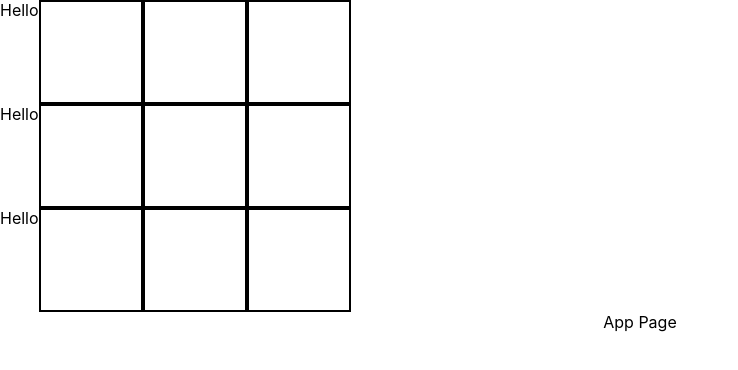
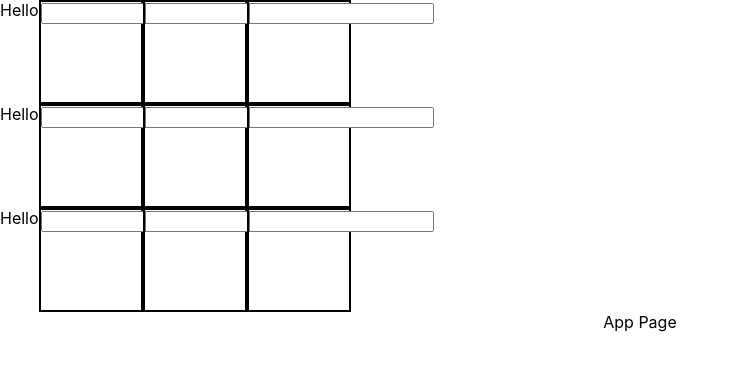
Before and after one commit to SchoolOfCode/noughts-and-crosses-plan-goyas-leanne-maria, a React (Create React App) app in the folder noughts-and-crosses/: page / in a window 1280 px wide. Shown: the top 370 px of the page, without its empty margins (0-738 px from the left). Built offline with nearby package versions, Linux system fonts and the light colour scheme.

Commit message:
square with input fieled

```diff
--- a/noughts-and-crosses/src/components/game/index.js
+++ b/noughts-and-crosses/src/components/game/index.js
@@ -2,17 +2,16 @@ import { useState } from "react";
 import Board from "../board";
 
 function Game() {
-  const [ move, setMove ] = useState([]);
-  const [ turn, setTurn ] = useState(false);
+  const [move, setMove] = useState([]);
+  const [turn, setTurn] = useState(false);
   function HandleTurn() {
-  	setTurn(!turn);
-  // triggered by start button, and when a player has taken their go.
+    setTurn(!turn);
+    // triggered by start button, and when a player has taken their go.
   }
 
   return (
     <div>
-      Hello
-      <Board HandleTurn={HandleTurn} move={move}/>
+      <Board HandleTurn={HandleTurn} move={move} />
     </div>
   );
 }
--- a/noughts-and-crosses/src/components/square/index.js
+++ b/noughts-and-crosses/src/components/square/index.js
@@ -5,7 +5,11 @@ import React from "react";
 
 function Square({ move, HandleTurn }) {
   //HandleTurn();
-  return <div className="square">{move}</div>;
+  return (
+    <div className="square">
+      <input />{" "}
+    </div>
+  );
 }
 
 export default Square;
```
